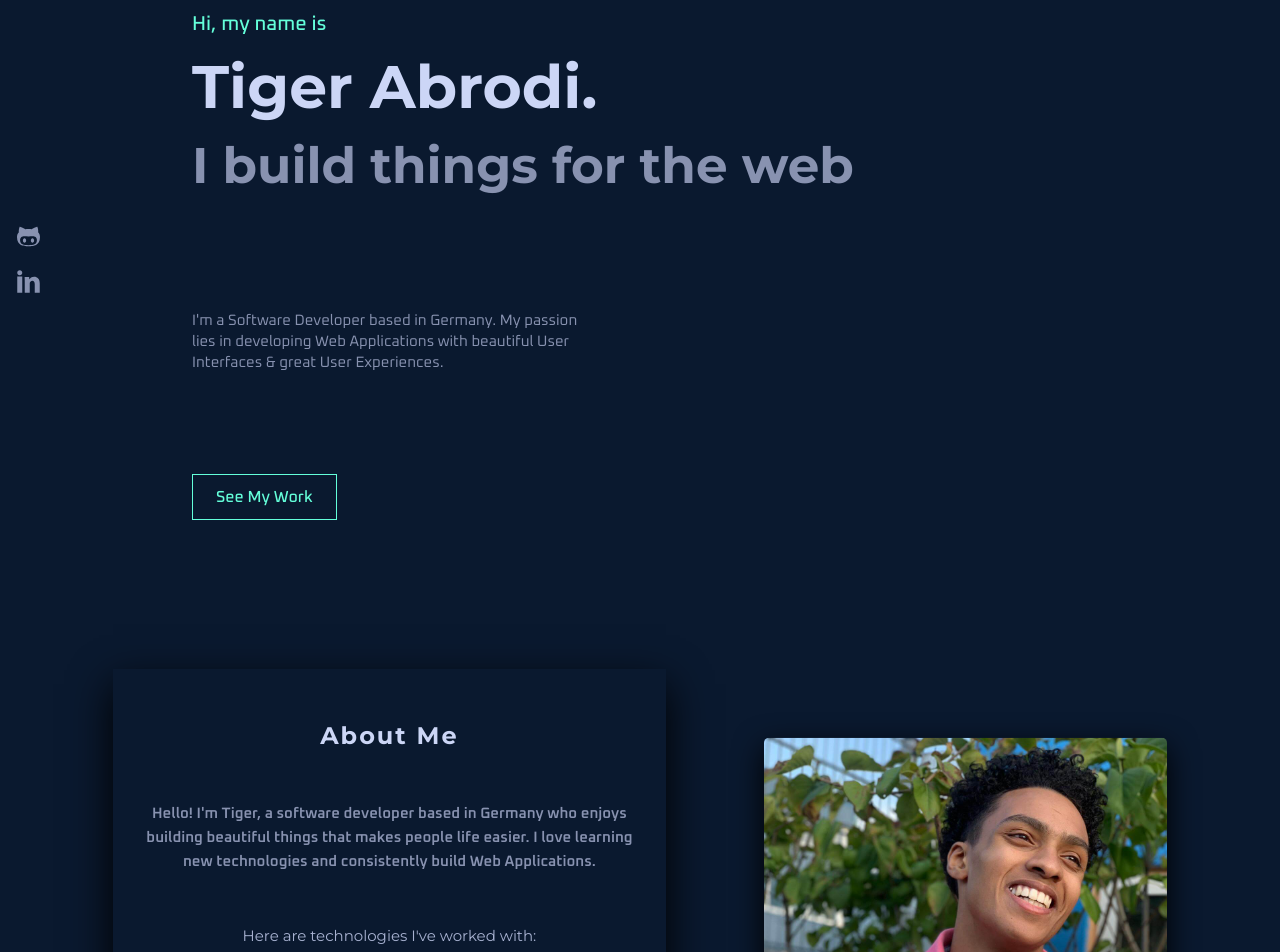
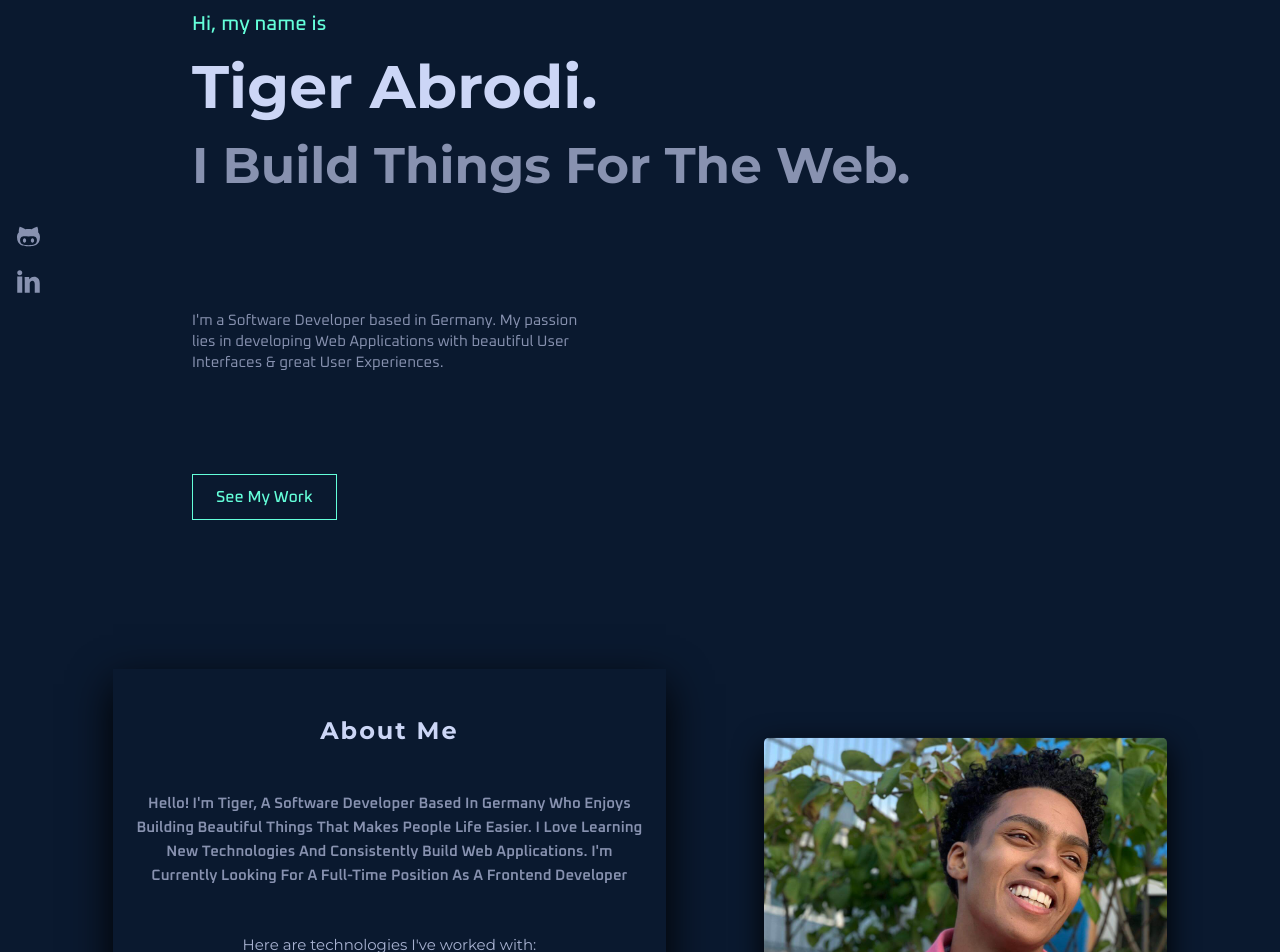
Before and after one commit to tigerabrodi/real-portfolio, a React (Create React App) app: page / in a window 1280 px wide. Shown: the part 140-1092 px from the top of the page. Built offline with nearby package versions, Linux system fonts and the light colour scheme.

Commit message:
styled scrollbar and changed text of technologies

```diff
--- a/src/App.scss
+++ b/src/App.scss
@@ -63,6 +63,13 @@ body {
     box-sizing: border-box;
     font-weight: 400;
     background-color: $color-primary;
+      &::-webkit-scrollbar {
+    width: .8rem;
+    background-color: $color-grey-dark;
+  }
+  &::-webkit-scrollbar-thumb {
+    background-color: $color-green;
+  }
 }
 
 
--- a/src/components/home/header/Header.js
+++ b/src/components/home/header/Header.js
@@ -10,7 +10,7 @@ const Header = () => {
             <div className="header__heading">
                 <span className="header__heading__span">Hi, my name is</span>
                 <h1 className="header__heading__title">Tiger Abrodi.</h1>
-                <h3 className="header__heading__subtitle">I build things for the web</h3>
+                <h3 className="header__heading__subtitle">I build things for the web.</h3>
             </div>
             <div className="header__paragraph">
                         <p className="header__paragraph__text">I'm a Software Developer based in Germany. My passion lies in developing Web Applications with beautiful User Interfaces & great User Experiences.</p>
--- a/src/components/home/header/Header.scss
+++ b/src/components/home/header/Header.scss
@@ -37,11 +37,13 @@
             color: $color-slate-lightest;
             font-family: "Montserrat";
             font-size: 6rem;
+            text-transform: capitalize;
         }
         &__subtitle {
             font-size: 5rem;
             font-family: "Montserrat";
             color: $color-slate;
+            text-transform: capitalize;
         }
     }
     &__paragraph {
--- a/src/components/home/technologies/Technologies.js
+++ b/src/components/home/technologies/Technologies.js
@@ -15,7 +15,7 @@ const Technologies = () => {
             <h1 className="technologies__title">About Me</h1>
             <p className="technologies__text">
               Hello! I'm Tiger, a software developer based in Germany who enjoys building beautiful things that makes
-              people life easier. I love learning new technologies and consistently build Web Applications.
+              people life easier. I love learning new technologies and consistently build Web Applications. I'm currently looking for a Full-Time Position as a Frontend Developer
             </p>
             <p className="technologies__introduction">
               Here are technologies I've worked with:{" "}
--- a/src/components/home/technologies/Technologies.scss
+++ b/src/components/home/technologies/Technologies.scss
@@ -50,6 +50,7 @@
         font-family: "Oxanium";
         color: $color-slate;
         font-size: 1.5rem;
+        text-transform: capitalize;
         font-weight: 600;
         text-align: center;
         line-height: 1.6;
```
Also changed, not shown: 1 other file (tests, documents, lock files or other folders).
